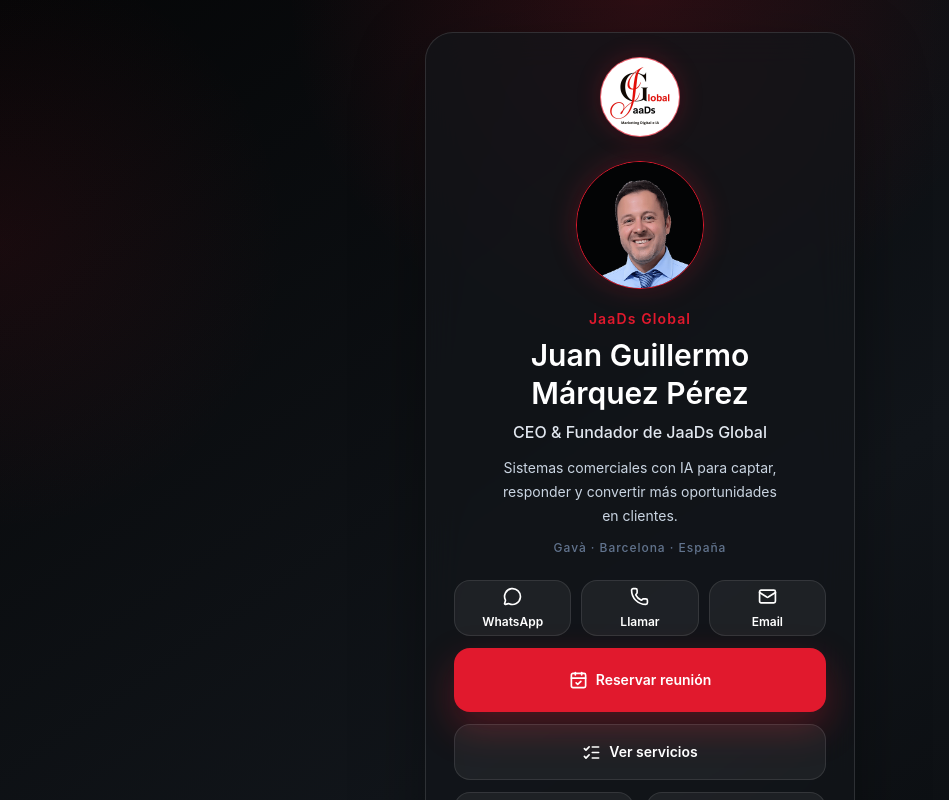
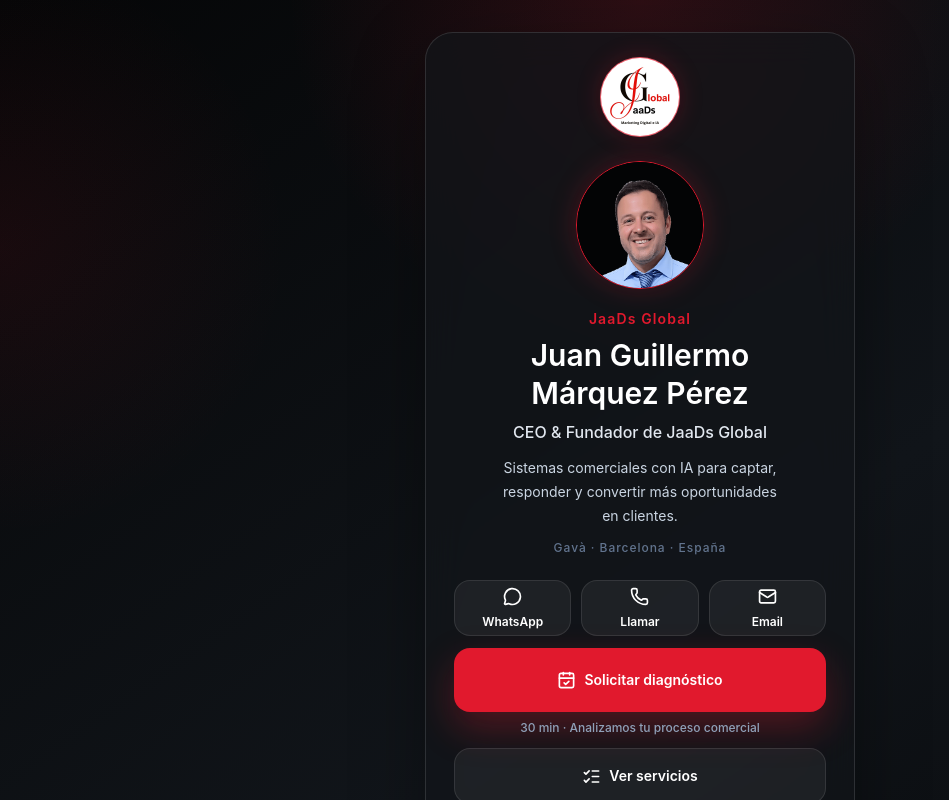
Before and after one commit to jaadsglobal/jaadscard, a Next.js app: page / in a window 1280 px wide. Shown: the top 800 px of the page, without its empty margins (0-949 px from the left). Built offline with nearby package versions, Linux system fonts and the light colour scheme.

Commit message:
Update primary CTA copy

```diff
--- a/components/PrimaryCTA.tsx
+++ b/components/PrimaryCTA.tsx
@@ -8,17 +8,20 @@
 
 export function PrimaryCTA({ profile }: PrimaryCTAProps) {
   return (
-    <section className="mt-3" aria-label="Reserva">
+    <section className="mt-3" aria-label="Diagnóstico">
       <ActionButton
         href="/api/contact/calendar"
         icon={CalendarCheck}
-        label="Reservar reunión"
+        label="Solicitar diagnóstico"
         variant="accent"
         target="_blank"
         rel="noreferrer"
-        aria-label={`Reservar reunión con ${profile.name}`}
+        aria-label={`Solicitar diagnóstico con ${profile.name}`}
         className="min-h-16 text-base"
       />
+      <p className="mt-2 text-center text-xs font-medium text-slate-400">
+        30 min · Analizamos tu proceso comercial
+      </p>
       <ActionButton
         href="/servicios"
         icon={ListChecks}
```
